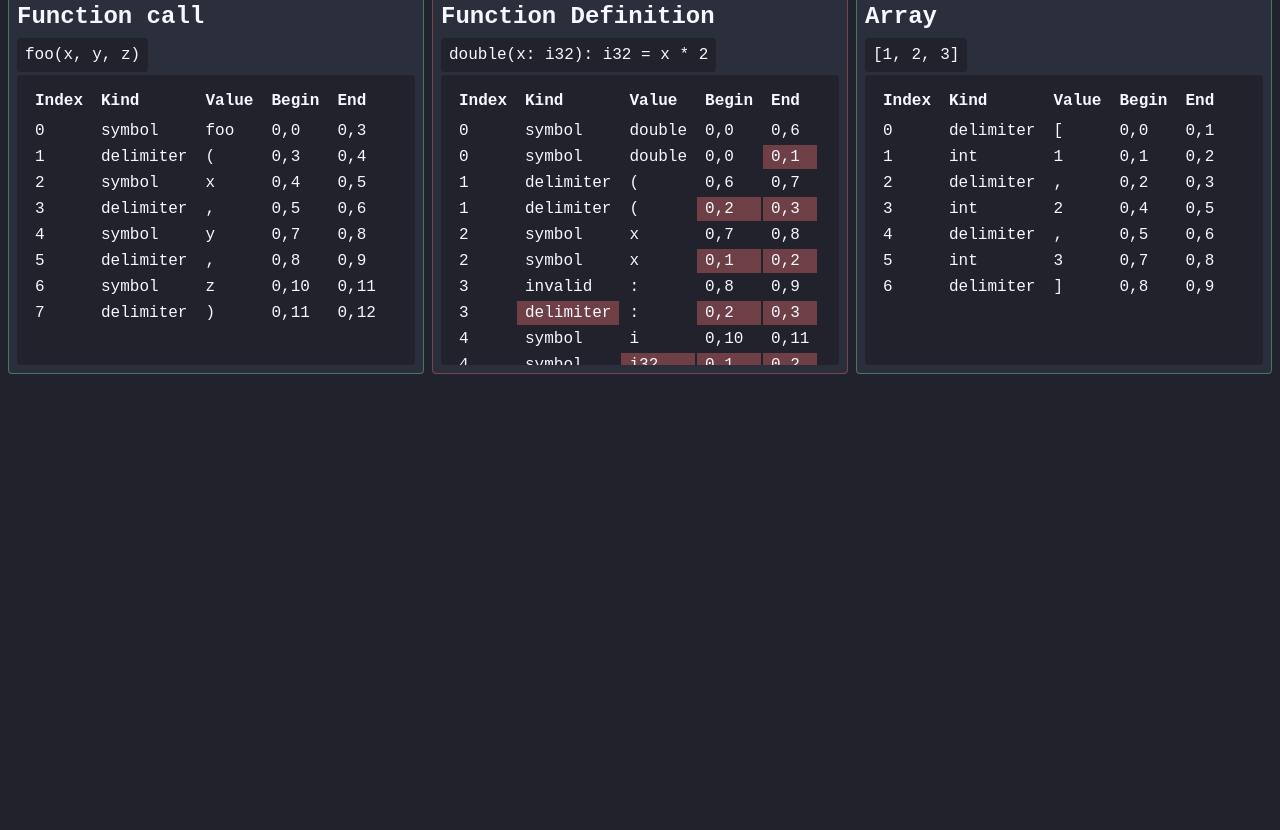
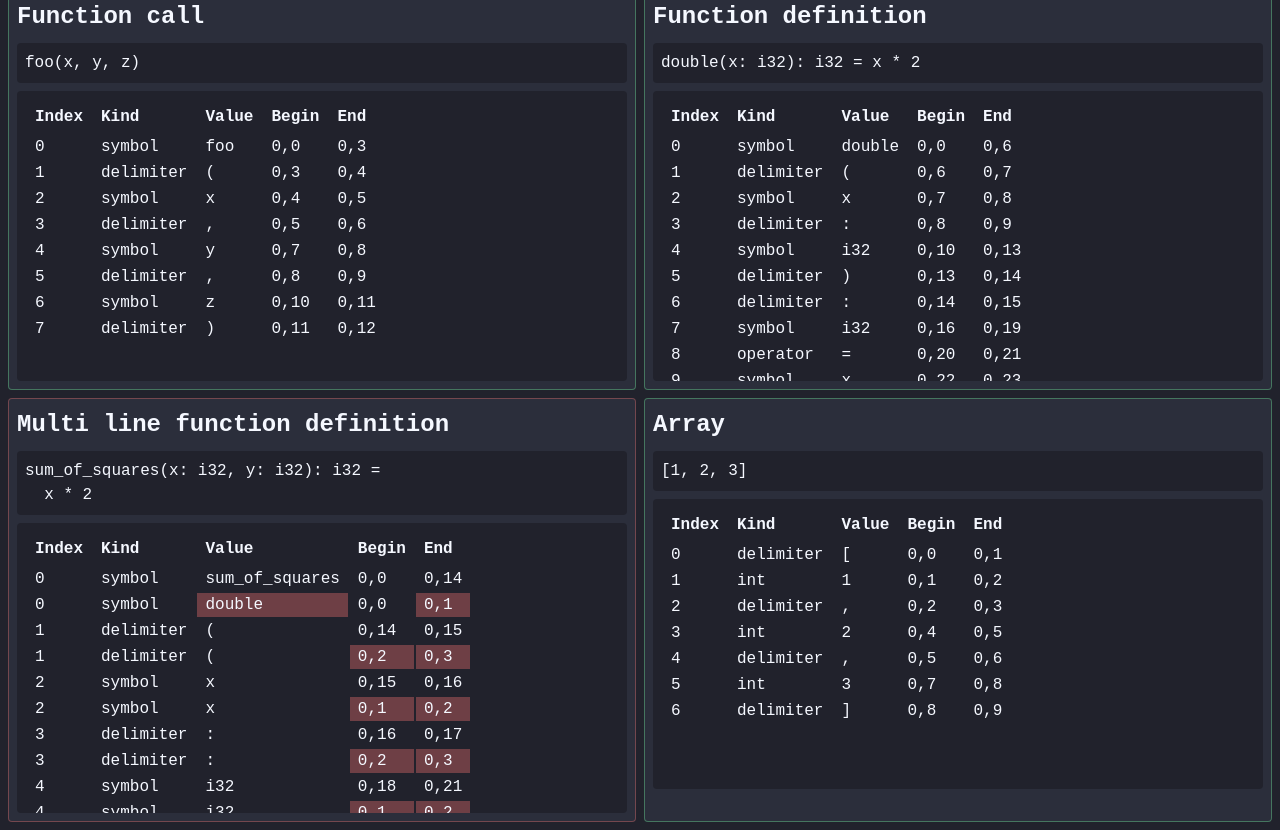
Before and after one commit to adam-r-kowalski/smith, a plain HTML site: page index.html in a window 1280 px wide. Shown: the part 66-896 px from the top of the page. Before the commit the page ends 800 px from the top, so only its background shows below. Drawn offline with Linux system fonts and the light colour scheme.

Commit message:
function definition test passes

```diff
--- a/index.js
+++ b/index.js
@@ -38,8 +38,8 @@ function tokenize(code) {
  * @param {string} c
  * @return bool
  */
-function isAlphabetic(c) {
-  return c >= "a" && c <= "z";
+function isSymbolHead(c) {
+  return (c >= "a" && c <= "z") || c == "_";
 }
 
 /**
@@ -47,15 +47,31 @@ function isAlphabetic(c) {
  * @return bool
  */
 function isDelimiter(c) {
-  return c == "(" || c == ")" || c == "[" || c == "]" || c == ",";
+  return c == "(" || c == ")" || c == "[" || c == "]" || c == "," || c == ":";
 }
 
 /**
  * @param {string} c
  * @return bool
  */
-function isInt(c) {
+function isOperator(c) {
+  return c == "*" || c == "=";
+}
+
+/**
+ * @param {string} c
+ * @return bool
+ */
+function isNumeric(c) {
   return c >= "0" && c <= "9";
+}
+
+/**
+ * @param {string} c
+ * @return bool
+ */
+function isSymbolTail(c) {
+  return isSymbolHead(c) || isNumeric(c);
 }
 
 /**
@@ -64,16 +80,11 @@ function isInt(c) {
  */
 function nextToken(cursor) {
   const c = cursor.code[0];
-  switch (true) {
-    case isAlphabetic(c):
-      return tokenizeSymbol(cursor);
-    case isDelimiter(c):
-      return tokenizeDelimiter(c, cursor);
-    case isInt(c):
-      return tokenizeInt(cursor);
-    default:
-      return tokenizeInvalid(cursor);
-  }
+  if (isSymbolHead(c)) return tokenizeSymbol(cursor);
+  if (isNumeric(c)) return tokenizeNumber(cursor);
+  if (isDelimiter(c)) return tokenizeDelimiter(c, cursor);
+  if (isOperator(c)) return tokenizeOperator(c, cursor);
+  return tokenizeInvalid(cursor);
 }
 
 /**
@@ -100,7 +111,7 @@ function takeWhile(cursor, predicate) {
  * @return {[Token, Cursor]}
  */
 function tokenizeSymbol(cursor) {
-  const [value, span, nextCursor] = takeWhile(cursor, isAlphabetic);
+  const [value, span, nextCursor] = takeWhile(cursor, isSymbolTail);
   /** @type Token */
   const token = { kind: "symbol", value, span };
   return [token, nextCursor];
@@ -123,6 +134,22 @@ function tokenizeDelimiter(value, cursor) {
 }
 
 /**
+ * @param {Operator} value
+ * @param {Cursor} cursor
+ * @return {[Token, Cursor]}
+ */
+function tokenizeOperator(value, cursor) {
+  const begin = cursor.pos;
+  const nextCursor = advanceCursor(cursor, 1);
+  const end = nextCursor.pos;
+  /** @type Span */
+  const span = [begin, end];
+  /** @type Token */
+  const token = { kind: "operator", value, span };
+  return [token, nextCursor];
+}
+
+/**
  * @param {Cursor} cursor
  * @return {[Token, Cursor]}
  */
@@ -141,8 +168,8 @@ function tokenizeInvalid(cursor) {
  * @param {Cursor} cursor
  * @return {[Token, Cursor]}
  */
-function tokenizeInt(cursor) {
-  const [value, span, nextCursor] = takeWhile(cursor, isInt);
+function tokenizeNumber(cursor) {
+  const [value, span, nextCursor] = takeWhile(cursor, isNumeric);
   /** @type Token */
   const token = { kind: "int", value, span };
   return [token, nextCursor];
@@ -357,8 +384,29 @@ runUnitTests([
     ],
   },
   {
-    name: "Function Definition",
+    name: "Function definition",
     code: "double(x: i32): i32 = x * 2",
+    expected: [
+      symbol("double", [0, 0], [0, 6]),
+      delimiter("(", [0, 6], [0, 7]),
+      symbol("x", [0, 7], [0, 8]),
+      delimiter(":", [0, 8], [0, 9]),
+      symbol("i32", [0, 10], [0, 13]),
+      delimiter(")", [0, 13], [0, 14]),
+      delimiter(":", [0, 14], [0, 15]),
+      symbol("i32", [0, 16], [0, 19]),
+      operator("=", [0, 20], [0, 21]),
+      symbol("x", [0, 22], [0, 23]),
+      operator("*", [0, 24], [0, 25]),
+      int("2", [0, 26], [0, 27]),
+    ],
+  },
+  {
+    name: "Multi line function definition",
+    code: `
+sum_of_squares(x: i32, y: i32): i32 =
+  x * 2
+      `.trim(),
     expected: [
       symbol("double", [0, 0], [0, 1]),
       delimiter("(", [0, 2], [0, 3]),
--- a/styles.css
+++ b/styles.css
@@ -66,8 +66,24 @@ input, button, textarea, select {
 
 .test-cases {
   display: grid;
-  grid-template-columns: repeat(3, 1fr);
+  grid-template-columns: repeat(1, 1fr);
   gap: var(--gap);
+}
+
+main {
+  container-type: inline-size;
+}
+
+@container (width > 1000px) {
+  .test-cases {
+    grid-template-columns: repeat(2, 1fr);
+  }
+}
+
+@container (width > 1400px) {
+  .test-cases {
+    grid-template-columns: repeat(3, 1fr);
+  }
 }
 
 .failing-test {
@@ -78,7 +94,7 @@ input, button, textarea, select {
   border: 1px solid hsla(142, 65%, 65%, 0.4);
 }
 
-code {
+pre {
   padding: var(--padding);
   background-color: var(--background-color);
   border-radius: var(--border-radius);
```
